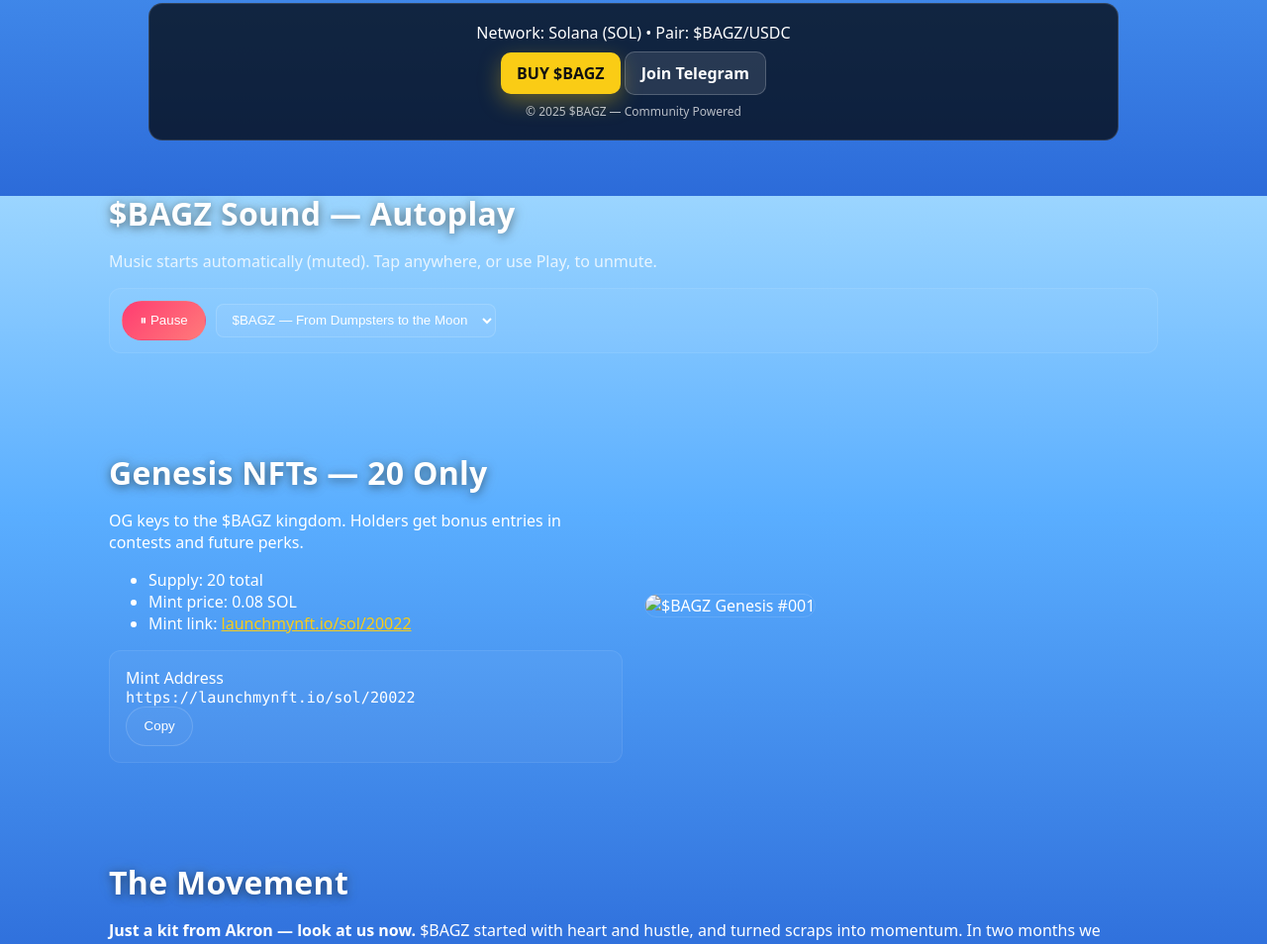
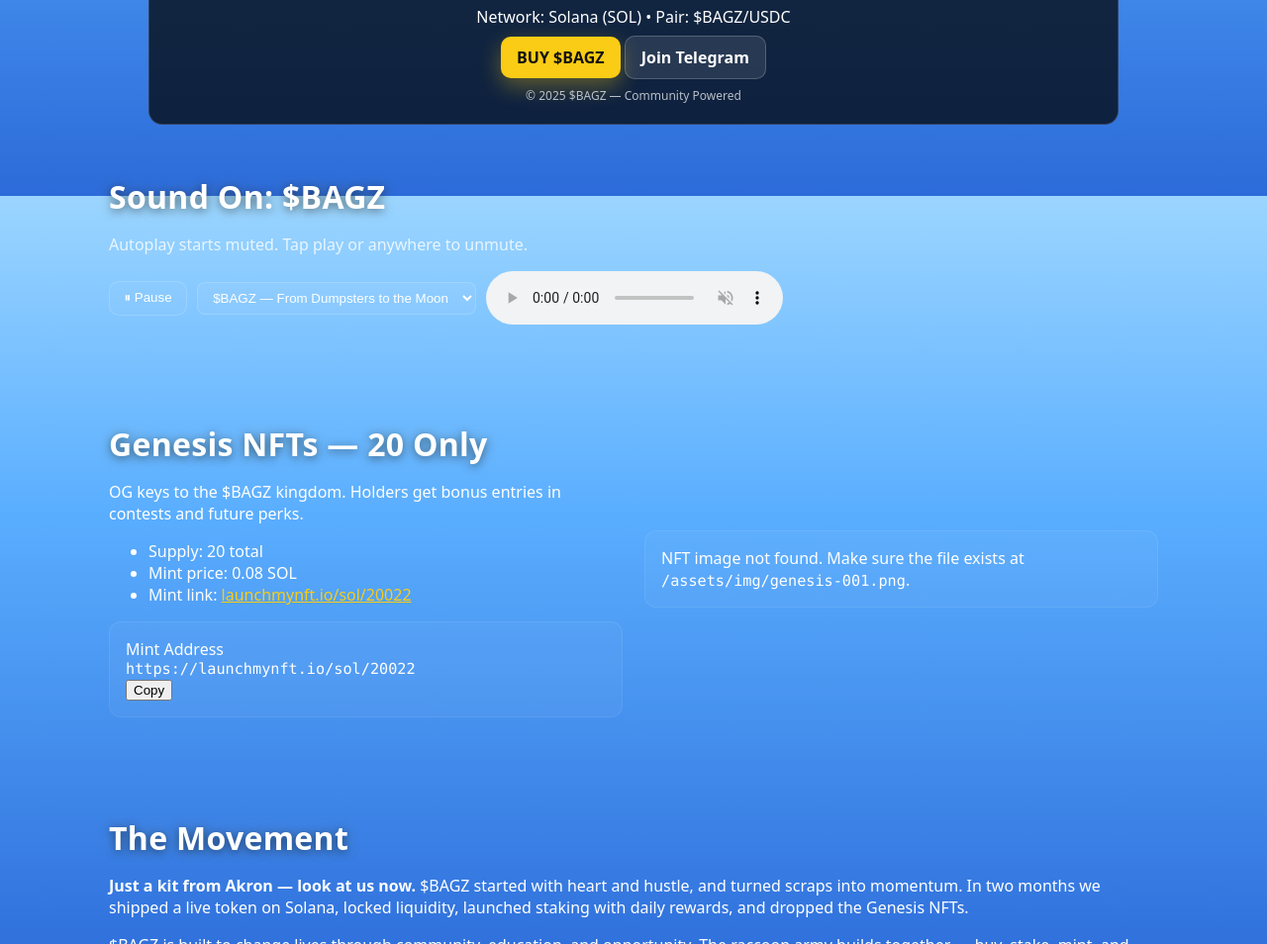
Before and after one commit to Bagz-raccoon/bagz-website1, a plain HTML site: page index.html in a window 1280 px wide. Shown: the part 2202-3156 px from the top of the page at 99% size. Drawn offline with Linux system fonts and the light colour scheme.

Commit message:
Add files via upload

```diff
--- a/index.html
+++ b/index.html
@@ -89,18 +89,20 @@
 .bagz-container{max-width:1100px;margin:0 auto;padding:0 20px}
 .bagz-h2{margin:.2rem 0 1rem;font-size:2rem;font-weight:800;letter-spacing:.3px}
 .bagz-muted{opacity:.8}
-.bagz-player{display:flex;flex-wrap:wrap;gap:10px;align-items:center;background:rgba(255,255,255,0.04);border:1px solid rgba(255,255,255,0.08);border-radius:12px;padding:12px}
-.bagz-btn, .bagz-pill{display:inline-flex;align-items:center;justify-content:center;padding:.7rem 1.1rem;border-radius:999px;border:1px solid rgba(255,255,255,0.15);background:rgba(255,255,255,0.03);color:inherit;text-decoration:none;transition:.2s}
-.bagz-btn.primary, .bagz-pill.primary{background:linear-gradient(135deg,#ff3d71,#ff7a7a);border-color:transparent;color:#fff}
-.bagz-pill:hover, .bagz-btn:hover{transform:translateY(-1px);box-shadow:0 6px 22px rgba(0,0,0,.25)}
-.bagz-select{background:rgba(255,255,255,0.05);color:inherit;border:1px solid rgba(255,255,255,0.15);border-radius:8px;padding:.45rem .7rem}
 .bagz-grid{display:grid;grid-template-columns:1fr 1fr;gap:22px;align-items:center}
 .bagz-card{background:rgba(255,255,255,0.04);border:1px solid rgba(255,255,255,0.08);border-radius:12px;padding:16px}
 .bagz-mono{font-family:ui-monospace, Menlo, Consolas, monospace; font-size:.95rem}
-.bagz-img{width:100%;max-width:520px;border-radius:12px;border:1px solid rgba(255,255,255,0.10)}
+.bagz-img{width:100%;max-width:520px;border-radius:12px;border:1px solid rgba(255,255,255,0.10);display:block}
 .bagz-linkbar{display:flex;flex-wrap:wrap;gap:10px;margin-top:10px}
+.bagz-pill{display:inline-flex;align-items:center;justify-content:center;padding:.7rem 1.1rem;border-radius:999px;border:1px solid rgba(255,255,255,0.15);background:rgba(255,255,255,0.03);color:inherit;text-decoration:none;transition:.2s}
+.bagz-pill.primary{background:linear-gradient(135deg,#ff3d71,#ff7a7a);border-color:transparent;color:#fff}
+.bagz-pill:hover{transform:translateY(-1px);box-shadow:0 6px 22px rgba(0,0,0,.25)}
 .bagz-ca{display:flex;flex-wrap:wrap;gap:8px;align-items:center;margin-top:8px}
 .bagz-ca .bagz-mono{padding:.35rem .55rem;background:rgba(255,255,255,0.04);border:1px solid rgba(255,255,255,0.1);border-radius:8px}
+/* Simple player layout */
+.simple-player{display:flex;flex-wrap:wrap;gap:10px;align-items:center}
+.simple-player select{background:rgba(255,255,255,0.05);color:inherit;border:1px solid rgba(255,255,255,0.15);border-radius:8px;padding:.45rem .7rem}
+.simple-player button{display:inline-flex;align-items:center;justify-content:center;padding:.55rem .9rem;border-radius:10px;border:1px solid rgba(255,255,255,0.15);background:rgba(255,255,255,0.03);color:inherit}
 @media (max-width:900px){.bagz-grid{grid-template-columns:1fr}}
 </style>
 
@@ -137,7 +139,7 @@
         <li><strong>Total Supply:</strong> 1,000,000,000 BAZ</li>
         <li><strong>Taxes:</strong> 0% in Phase 1 — simple buys/sells. <em>Phase 2</em> may introduce light mechanics (TBA).</li>
         <li><strong>Liquidity:</strong> Locked until Aug 8, 2026 — <a target="_blank" href="https://app.streamflow.finance/contract/solana/mainnet/5cdf3iBGELf8nNi1ZqY5xU3LiiRUstuJ85ik9rqrf7sh">View Streamflow Lock</a></li>
-        <li><strong>Contract (Mint):</strong> <code><span class="bagz-mono">B6Gu68Jr1TQxgapgA6H66SGQtsBBtpjafq8iXFBsmoon</span> <button class="bagz-btn" onclick="navigator.clipboard.writeText('B6Gu68Jr1TQxgapgA6H66SGQtsBBtpjafq8iXFBsmoon');this.textContent='Copied!';setTimeout(()=>this.textContent='Copy CA',1200);">Copy CA</button></code></li>
+        <li><strong>Contract (Mint):</strong> <code><span class="bagz-mono">B6Gu68Jr1TQxgapgA6H66SGQtsBBtpjafq8iXFBsmoon</span> <button onclick="navigator.clipboard.writeText('B6Gu68Jr1TQxgapgA6H66SGQtsBBtpjafq8iXFBsmoon');this.textContent='Copied!';setTimeout(()=>this.textContent='Copy CA',1200);">Copy CA</button></code></li>
       </ul>
     </div>
 
@@ -215,16 +217,16 @@
 
 <section id="bagz-music" class="bagz-panel">
   <div class="bagz-container">
-    <h2 class="bagz-h2">$BAGZ Sound — Autoplay</h2>
-    <p class="bagz-muted">Music starts automatically (muted). Tap anywhere, or use Play, to unmute.</p>
-    <div class="bagz-player">
-      <button id="bagzPlay" class="bagz-btn primary">▶ Play</button>
-      <select id="bagzTrack" class="bagz-select">
+    <h2 class="bagz-h2">Sound On: $BAGZ</h2>
+    <p class="bagz-muted">Autoplay starts muted. Tap play or anywhere to unmute.</p>
+    <div class="simple-player">
+      <button id="bagzPlay">▶ Play</button>
+      <select id="bagzTrack">
         <option value="assets/media/bagz_dumpsters_to_moon.mp3">$BAGZ — From Dumpsters to the Moon</option>
         <option value="assets/media/up_to_the_moon.mp3">Up To The Moon</option>
         <option value="assets/media/stackin_up_with_bagz.mp3">Stackin' Up with $BAGZ</option>
       </select>
-      <audio id="bagzAudio" autoplay loop playsinline muted>
+      <audio id="bagzAudio" autoplay loop playsinline muted controls style="min-width:260px;">
         <source src="assets/media/bagz_dumpsters_to_moon.mp3" type="audio/mpeg">
       </audio>
     </div>
@@ -244,11 +246,12 @@
       <div class="bagz-card">
         <div>Mint Address</div>
         <div class="bagz-mono">https://launchmynft.io/sol/20022</div>
-        <button class="bagz-btn" onclick="navigator.clipboard.writeText('https://launchmynft.io/sol/20022');this.textContent='Copied!';setTimeout(()=>this.textContent='Copy',1200);">Copy</button>
+        <button onclick="navigator.clipboard.writeText('https://launchmynft.io/sol/20022');this.textContent='Copied!';setTimeout(()=>this.textContent='Copy',1200);">Copy</button>
       </div>
     </div>
     <div>
-      <img src="./assets/img/genesis-001.png" alt="$BAGZ Genesis #001" class="bagz-img">
+      <img src="./assets/img/genesis-001.png" alt="$BAGZ Genesis #001" class="bagz-img" onerror="this.style.display='none';document.getElementById('bagzNftFallback').style.display='block';">
+      <div id="bagzNftFallback" class="bagz-card" style="display:none">NFT image not found. Make sure the file exists at <span class="bagz-mono">/assets/img/genesis-001.png</span>.</div>
     </div>
   </div>
 </section>
@@ -285,7 +288,7 @@
   if(!a||!b||!s) return;
   function setBtn(){ b.textContent = a.paused ? '▶ Play' : '⏸ Pause'; }
   function unmute(){ a.muted=false; document.removeEventListener('click',unmute); document.removeEventListener('touchstart',unmute); document.removeEventListener('keydown',unmute); }
-  function boot(){ a.play().finally(setBtn); document.addEventListener('click',unmute,{once:true}); document.addEventListener('touchstart',unmute,{once:true}); document.addEventListener('keydown',unmute,{once:true}); }
+  function boot(){ try{ a.play(); }catch(e){} setBtn(); document.addEventListener('click',unmute,{once:true}); document.addEventListener('touchstart',unmute,{once:true}); document.addEventListener('keydown',unmute,{once:true}); }
   if(document.readyState!=='loading') boot(); else document.addEventListener('DOMContentLoaded',boot);
   b.addEventListener('click',function(){ if(a.paused){ a.play(); } else { a.pause(); } setBtn(); });
   s.addEventListener('change',function(){ var was=!a.paused; a.src=this.value; a.load(); if(was) a.play(); setBtn(); });
```
